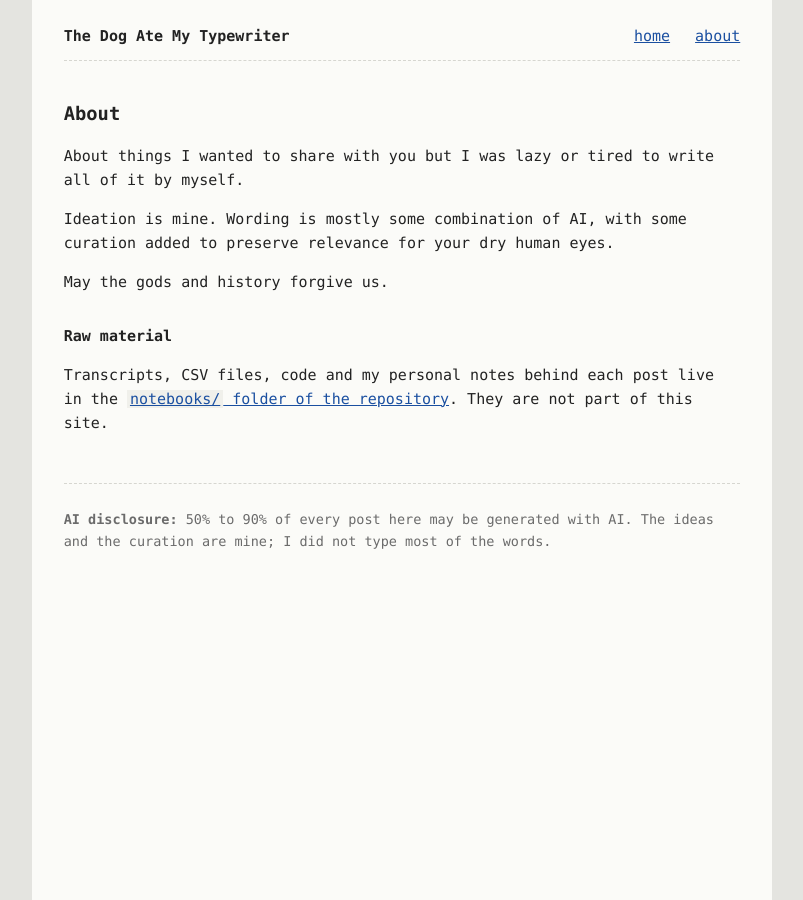
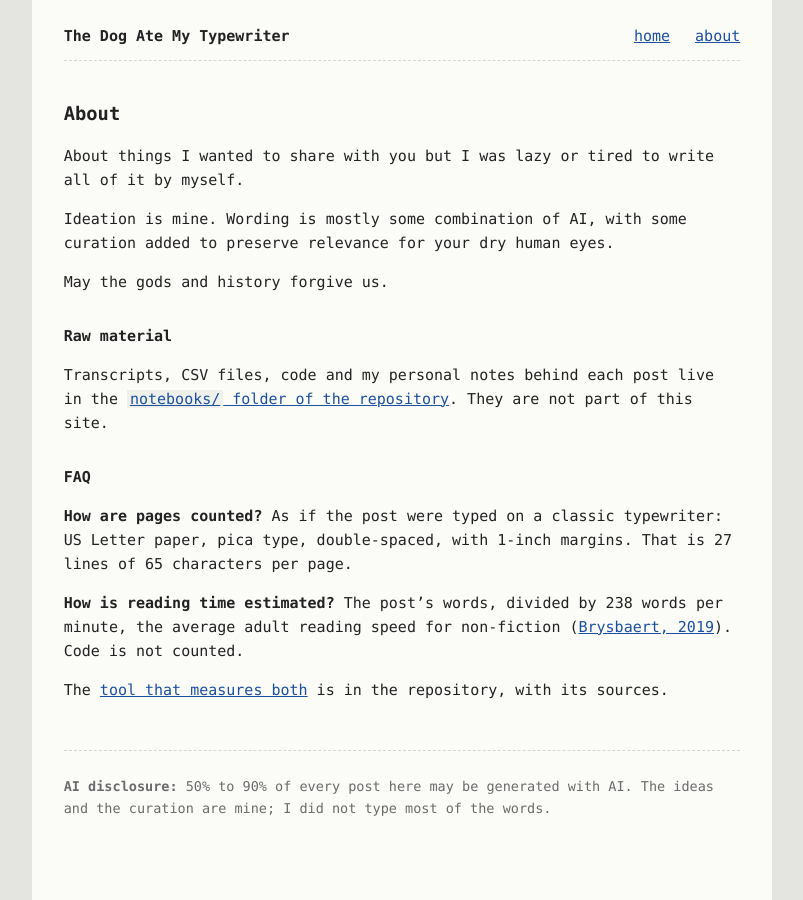
Before and after one commit to the-guish/the-dog-ate-my-typewriter, a Jekyll site: the page built from about.md, in a window 1280 px wide. Shown: the whole page, without its empty margins (238-1041 px from the left). Built offline with Jekyll 4.4.1, drawn with Linux system fonts in a browser that asks for light colours.

Commit message:
faq
Signed-off-by: Luis Castro <dev@guish.in>

```diff
--- a/about.md
+++ b/about.md
@@ -18,3 +18,17 @@ May the gods and history forgive us.
 Transcripts, CSV files, code and my personal notes behind each post live in the
 [`notebooks/` folder of the repository](https://github.com/the-guish/the-dog-ate-my-typewriter/tree/main/notebooks).
 They are not part of this site.
+
+## FAQ
+
+**How are pages counted?**
+As if the post were typed on a classic typewriter: US Letter paper, pica type,
+double-spaced, with 1-inch margins. That is 27 lines of 65 characters per page.
+
+**How is reading time estimated?**
+The post's words, divided by 238 words per minute, the average adult reading
+speed for non-fiction ([Brysbaert, 2019](https://doi.org/10.1016/j.jml.2019.104047)).
+Code is not counted.
+
+The [tool that measures both](https://github.com/the-guish/the-dog-ate-my-typewriter/tree/main/notebooks/tools)
+is in the repository, with its sources.
```
Also changed, not shown: _posts/2026-10-11-why-the-drama-about-duplicating-tests.md (+7 -3 lines).
